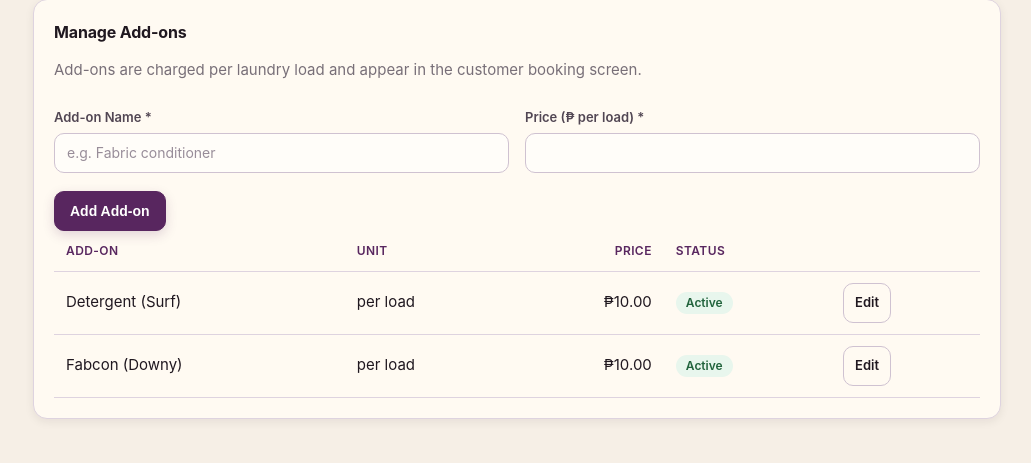
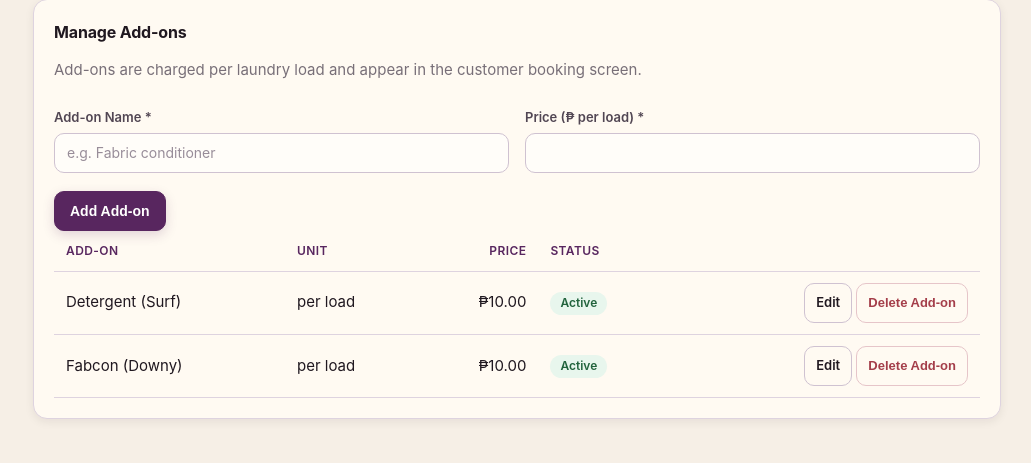
Before and after one commit to genanncarpio-source/pias-laundry-shop, a PHP site: page /services.php in a window 1280 px wide. Shown: the part 817-1280 px from the top of the page, without its empty margins (249-1280 px from the left). Run offline with PHP 8.4, Linux system fonts and the light colour scheme; a user stored in the database is signed in; data comes from the database, SQL or seed files in the repository; data that the repository does not hold is empty; some libraries are stand-ins or nearby versions.

Commit message:
Add delete action for service add-ons

```diff
--- a/services.php
+++ b/services.php
@@ -222,7 +222,7 @@ include __DIR__ . '/includes/header.php';
     <div class="form-actions"><button class="btn btn-primary" type="submit"><?= $editingAddon ? 'Update' : 'Add' ?> Add-on</button><?php if ($editingAddon): ?><a class="btn btn-outline" href="services.php#addons">Cancel</a><?php endif; ?></div>
   </form>
   <div class="table-wrap"><table><thead><tr><th>Add-on</th><th>Unit</th><th class="num">Price</th><th>Status</th><th></th></tr></thead><tbody>
-    <?php foreach ($addons as $addon): ?><tr><td><?= e($addon['name']) ?></td><td>per load</td><td class="num"><?= money($addon['price']) ?></td><td><span class="badge badge-<?= $addon['is_active'] ? 'active' : 'inactive' ?>"><?= $addon['is_active'] ? 'Active' : 'Inactive' ?></span></td><td><a class="btn btn-outline btn-sm" href="services.php?addon_id=<?= (int)$addon['id'] ?>#addons">Edit</a></td></tr><?php endforeach; ?>
+    <?php foreach ($addons as $addon): ?><tr><td><?= e($addon['name']) ?></td><td>per load</td><td class="num"><?= money($addon['price']) ?></td><td><span class="badge badge-<?= $addon['is_active'] ? 'active' : 'inactive' ?>"><?= $addon['is_active'] ? 'Active' : 'Inactive' ?></span></td><td class="right" style="white-space:nowrap;"><a class="btn btn-outline btn-sm" href="services.php?addon_id=<?= (int)$addon['id'] ?>#addons">Edit</a> <form method="post" action="services.php#addons" style="display:inline;" onsubmit="return confirm('Delete this add-on? Existing order history will be preserved.');"><?= csrf_field() ?><input type="hidden" name="delete" value="1"><input type="hidden" name="id" value="<?= (int)$addon['id'] ?>"><button type="submit" class="btn btn-danger btn-sm">Delete Add-on</button></form></td></tr><?php endforeach; ?>
     <?php if (!$addons): ?><tr><td colspan="5" class="muted">No add-ons yet.</td></tr><?php endif; ?>
   </tbody></table></div>
 </div>
```
